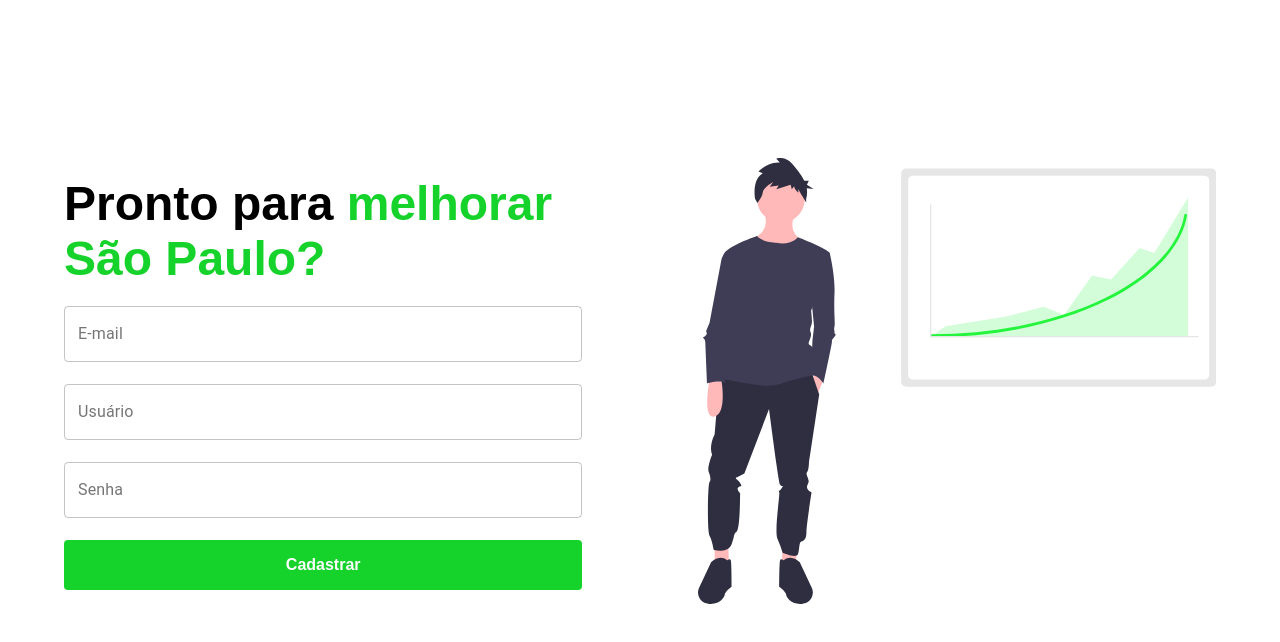
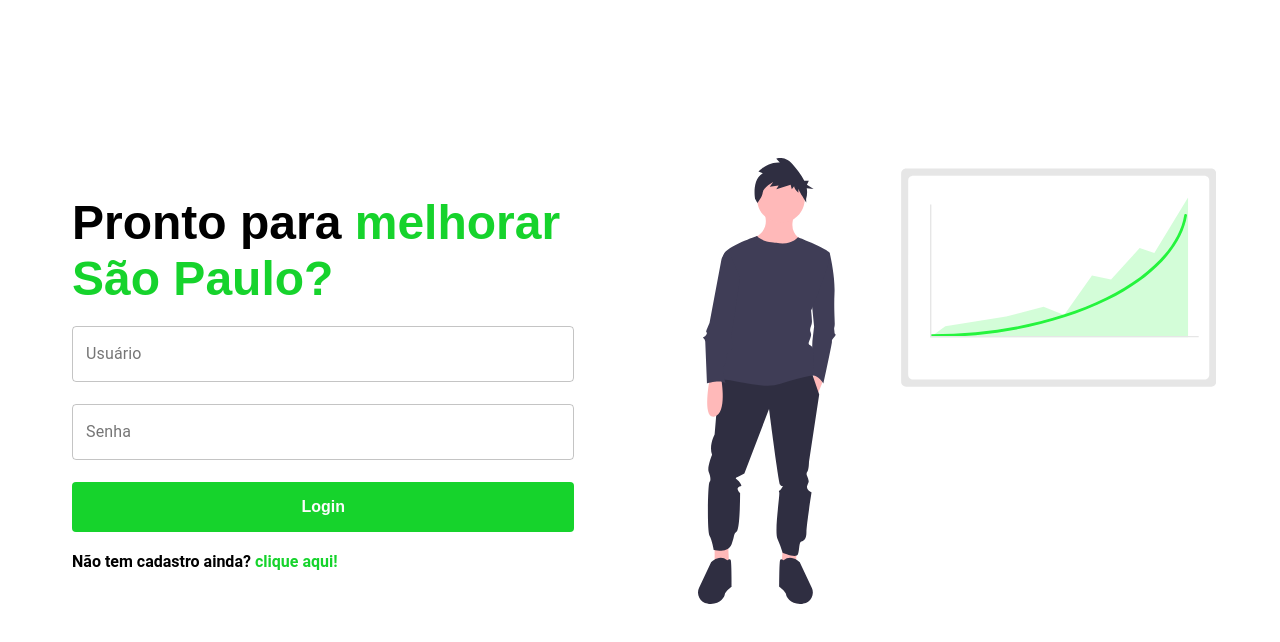
Before and after one commit to vieiramauricio/forte, a React (Create React App) app: page / in a window 1280 px wide. Shown: the top 642 px of the page. Built offline with nearby package versions, Linux system fonts and the light colour scheme.

Commit message:
feat: routes

```diff
--- a/package.json
+++ b/package.json
@@ -12,10 +12,12 @@
     "@types/node": "^12.0.0",
     "@types/react": "^16.9.0",
     "@types/react-dom": "^16.9.0",
+    "@types/react-router-dom": "^5.1.5",
     "axios": "^0.19.2",
     "react": "^16.13.1",
     "react-dom": "^16.13.1",
     "react-hook-form": "^6.3.3",
+    "react-router-dom": "^5.2.0",
     "react-scripts": "3.4.3",
     "styled-components": "^5.1.1",
     "typescript": "~3.7.2"
--- a/src/App.tsx
+++ b/src/App.tsx
@@ -1,13 +1,15 @@
 import React from 'react';
+import { BrowserRouter } from 'react-router-dom';
 import GlobalStyle from './styles/global';
-import Login from './pages/Login';
-import Register from './pages/Register';
+import Routes from './routes';
 
 const App: React.FC = () => {
   return (
     <>
       <GlobalStyle />
-      <Register />
+      <BrowserRouter>
+        <Routes />
+      </BrowserRouter>
     </>
   );
 };
--- a/src/pages/Login/index.tsx
+++ b/src/pages/Login/index.tsx
@@ -1,6 +1,7 @@
 import React from 'react';
 import { useForm, Controller } from 'react-hook-form';
 import { Box, FormControl, TextField } from '@material-ui/core';
+import { Link } from 'react-router-dom';
 import Outside from '../../layouts/Outside';
 import Title from '../../components/Title';
 import ButtonWrapper from '../../components/Button';
@@ -87,7 +88,9 @@
 
         <CallToPage>
           Não tem cadastro ainda?
-          <span> clique aqui!</span>
+          <Link to="/register">
+            <span> clique aqui!</span>
+          </Link>
         </CallToPage>
       </Box>
     </Outside>
--- /dev/null
+++ b/src/routes/index.tsx
@@ -0,0 +1,16 @@
+import React from 'react';
+import { Switch, Route } from 'react-router-dom';
+
+import Login from '../pages/Login';
+import Register from '../pages/Register';
+
+const Routes: React.FC = () => {
+  return (
+    <Switch>
+      <Route path="/" exact component={Login} />
+      <Route path="/register" exact component={Register} />
+    </Switch>
+  );
+};
+
+export default Routes;
```
Also changed, not shown: 1 other file (tests, documents, lock files or other folders).
